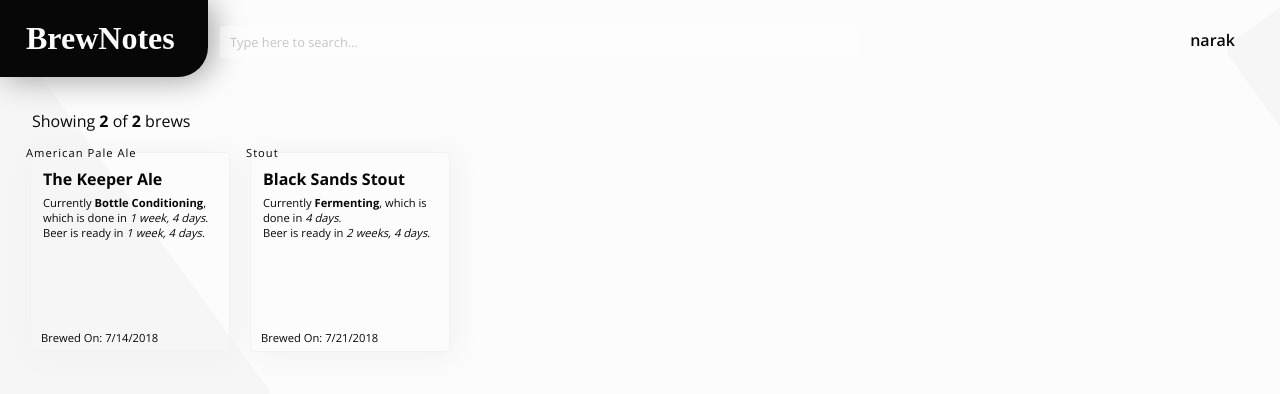
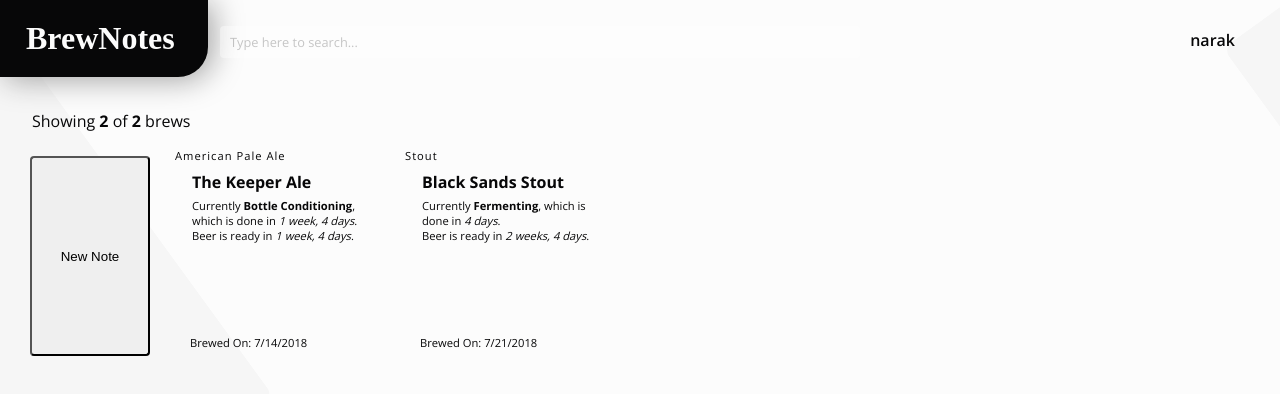
Before and after one commit to narak/brewnotes.online, a React app: page / in a window 1280 px wide. Shown: the top 394 px of the page. Built offline with nearby package versions, Linux system fonts and the light colour scheme; a web font is replaced by a local one.

Commit message:
adds new note button

```diff
--- a/public/index.html
+++ b/public/index.html
@@ -21,7 +21,7 @@
           Unlike "/favicon.ico" or "favicon.ico", "%PUBLIC_URL%/favicon.ico" will
           work correctly both with client-side routing and a non-root public URL.
           Learn how to configure a non-root public URL by running `npm run build`. -->
-    <title>React App</title>
+    <title>BrewNotes</title>
 
     <style>
         html,
--- a/src/colors.css
+++ b/src/colors.css
@@ -3,8 +3,11 @@
     color2: #B8C2D0;
     color2-shadow: hsl(215, 20%, 70%);
     color3: #070708;
+    color3-shadow: #070708;
     color4: #5B5959;
     color5: #DC852A;
     color6-lighter: hsl(43, 100%, 88%);
     color6: #FCE09C;
+    containerBorder: hsl(0, 0%, 94%);
+    containerShadow: hsl(0, 0%, 94%);
 }
--- a/src/components/Notes.js
+++ b/src/components/Notes.js
@@ -14,6 +14,7 @@ export default class Notes extends React.PureComponent {
                     <strong>{notesList.length}</strong> brews
                 </div>
                 <div className={styles.list}>
+                    <button type="button" className={styles.addNote}>New Note</button>
                     {notesList.map((note, i) => (
                         <Note note={note} key={i} />
                     ))}
--- a/src/components/note.css
+++ b/src/components/note.css
@@ -6,6 +6,8 @@
     color5: color5;
     color6: color6;
     color6-lighter: color6-lighter;
+    containerBorder: containerBorder;
+    containerShadow: containerShadow;
 }
 
 .container {
@@ -15,11 +17,11 @@
     height: 200px;
     background: color1;
     vertical-align: top;
-    margin: 10px 10px;
+    margin: 0 20px 20px 10px;
     padding: 15px 12px 10px;
-    border: 1px solid hsl(0, 0%, 95%);
+    border: 1px solid containerBorder;
     border-radius: 4px;
-    box-shadow: 5px 3px 30px hsl(0, 0%, 94%);
+    box-shadow: 5px 3px 30px containerShadow;
     cursor: pointer;
     transition: background 200ms ease;
 }
--- a/src/components/notes.css
+++ b/src/components/notes.css
@@ -1,3 +1,10 @@
+:import('../colors.css') {
+    color1: color1;
+    color2: color2;
+    color2-shadow: color2-shadow;
+    color3: color3;
+}
+
 .container {
     padding: 100px 20px 0;
     z-index: 1;
@@ -9,4 +16,29 @@
 
 .count {
     padding: 10px 12px;
+    margin: 0 0 14px;
 }
+
+.addNote {
+    display: inline-block;
+    color: color1;
+    background: color2;
+    border: 1px solid color2-shadow;
+    border-radius: 4px;
+    box-shadow: 5px 3px 30px color2-shadow;
+    margin: 0 20px 10px 10px;
+    width: 120px;
+    height: 200px;
+    transition: box-shadow 150ms, color 200ms ease-out;
+    cursor: pointer;
+    outline: none;
+}
+
+.addNote:hover {
+    box-shadow: 1px 1px 30px color2-shadow;
+    color: color3;
+}
+
+.addNote:active {
+    box-shadow: 1px 1px 10px color2-shadow;
+}
```
